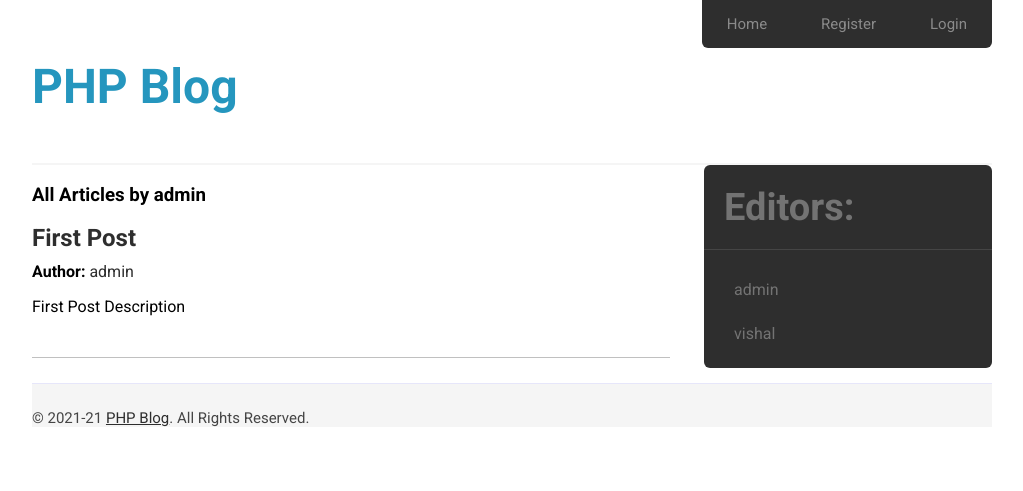
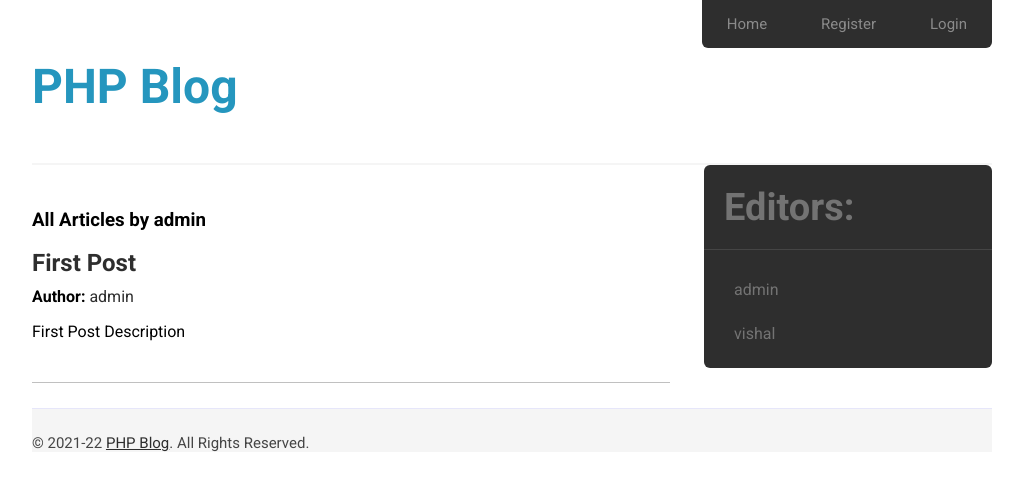
Before and after one commit to vishalbandre/php-blog, a PHP site: page /accounts/view.php?user=admin in a window 1280 px wide. Shown: the top 491 px of the page, without its empty margins (128-1151 px from the left). Run offline with PHP 8.4, Linux system fonts and the light colour scheme; data comes from the database, SQL or seed files in the repository; data that the repository does not hold is empty.

Commit message:
Minor updates

```diff
--- a/footer.php
+++ b/footer.php
@@ -1,6 +1,6 @@
 </div>
 <div id="footer">
-    &copy; 2021-21 <a href="/">PHP Blog</a>. All Rights Reserved.
+    &copy; 2021-22 <a href="/">PHP Blog</a>. All Rights Reserved.
 </div>
 </body>
 
--- a/style.css
+++ b/style.css
@@ -67,6 +67,9 @@ a:hover {
 #article {
   float: left;
   width: 70%;
+}
+#feed {
+  margin-top: 25px;
 }
 #feed .item {
   margin-bottom: 25px;
```
